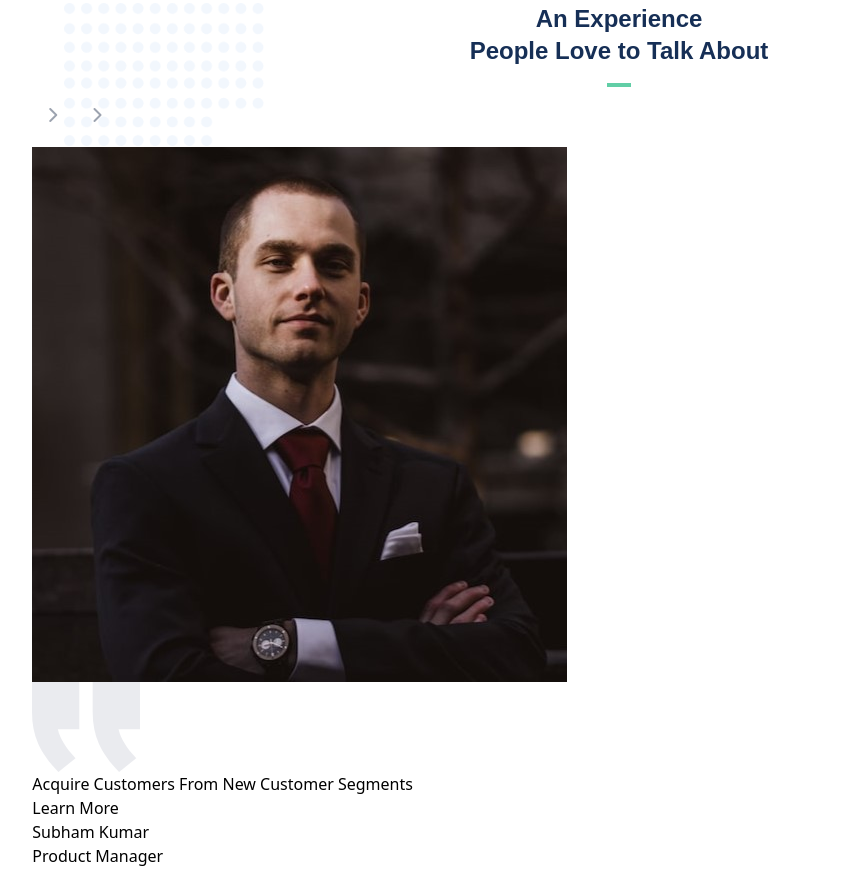
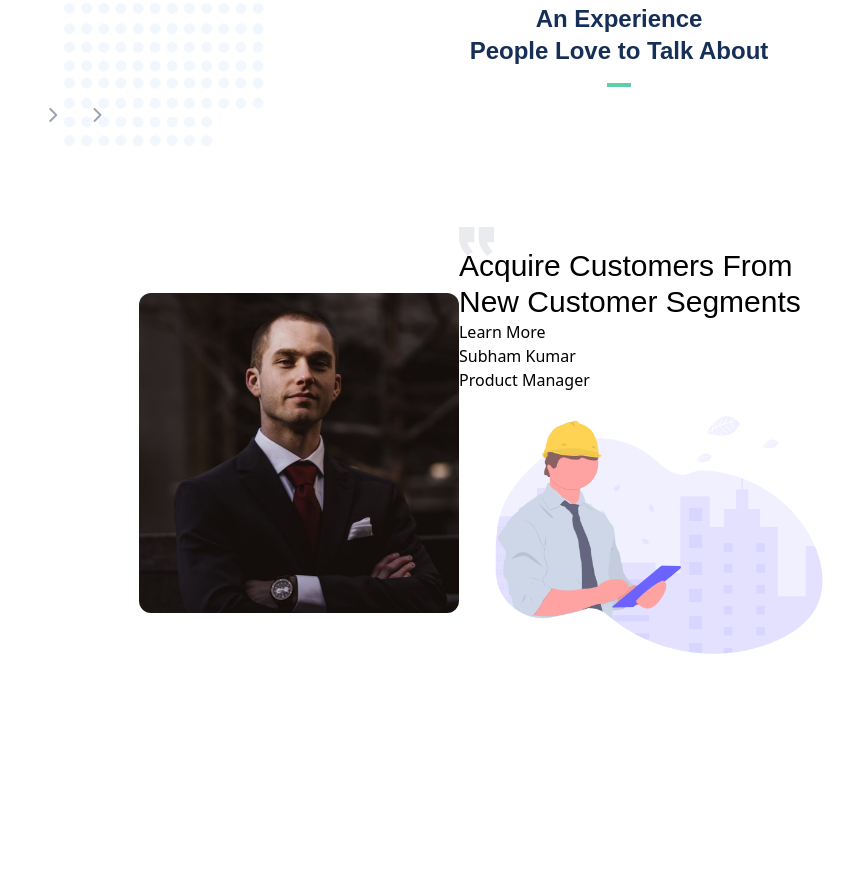
Before and after one commit to prajjwalek/Razorpay_clone, a website built with Vite: page index.html in a window 1280 px wide. Shown: the part 5998-6869 px from the top of the page, without its empty margins (21-874 px from the left). After the commit the page ends 6836 px from the top, so only its background shows below. Built offline with nearby package versions, Linux system fonts and the light colour scheme.

Commit message:
update
date-16/08/2023

```diff
--- a/index.html
+++ b/index.html
@@ -1046,14 +1046,21 @@
                 </button>
 
                 <!-- main content -->
-                <div>
+                <div class="flex flex-row max-w-[960px] items-center mx-auto my-20">
                     <!-- left image -->
-                    <img src="./images/assets/testimonial.jpg" alt="">
+                    <img src="./images/assets/testimonial.jpg" alt=""
+                    height="320px"
+                    width="320px"
+                    class="rounded-xl">
+
 
                     <!-- right part -->
-                    <div>
-                        <img src="./images/assets/quotes.svg" alt="">
-                        <p>Acquire Customers From New Customer Segments</p>
+                    <div class="max-w-[400px] ">
+                        <img src="./images/assets/quotes.svg" alt=""
+                        width="35px"
+                        height="40px"
+                        class="-mb-2">
+                        <p class="font-mullish text-3xl font-extralight">Acquire Customers From New Customer Segments</p>
                         <a href="">Learn More</a>
                         <h3>Subham Kumar</h3>
                         <p>Product Manager</p>
```
